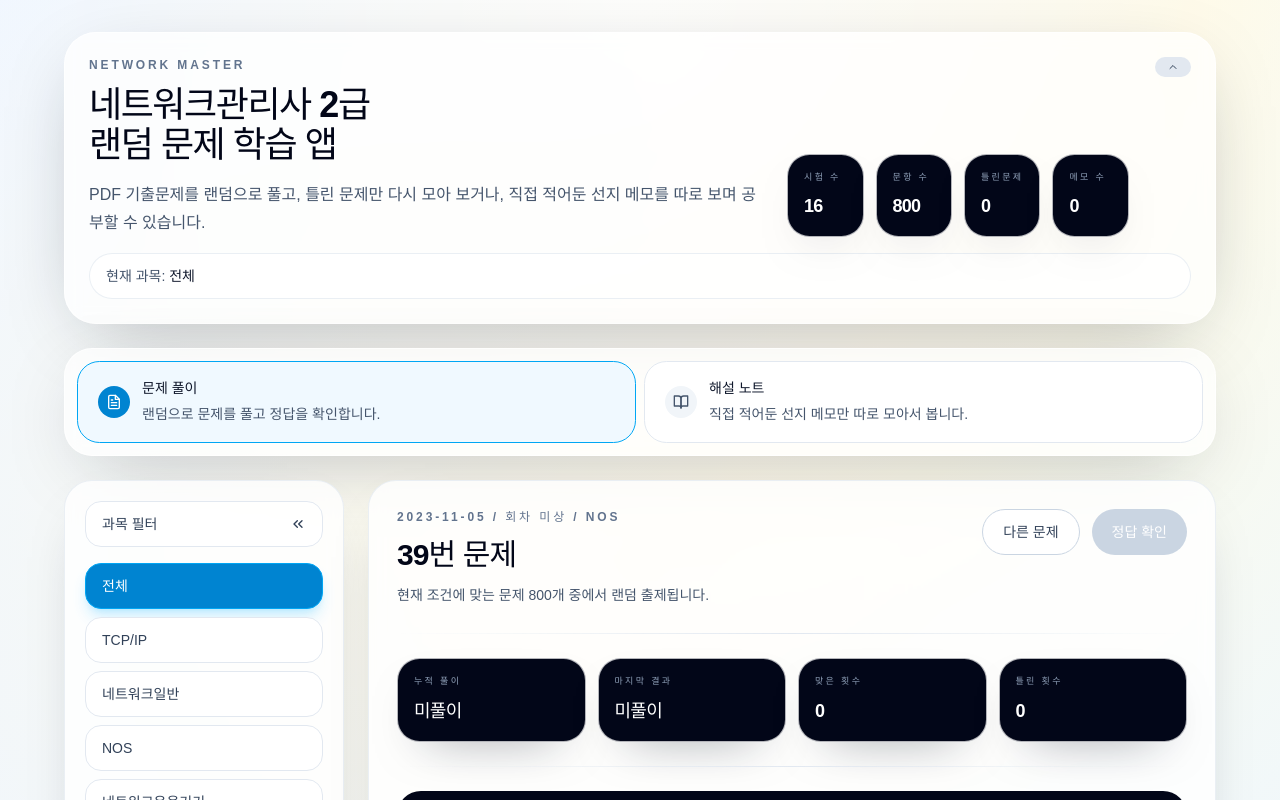
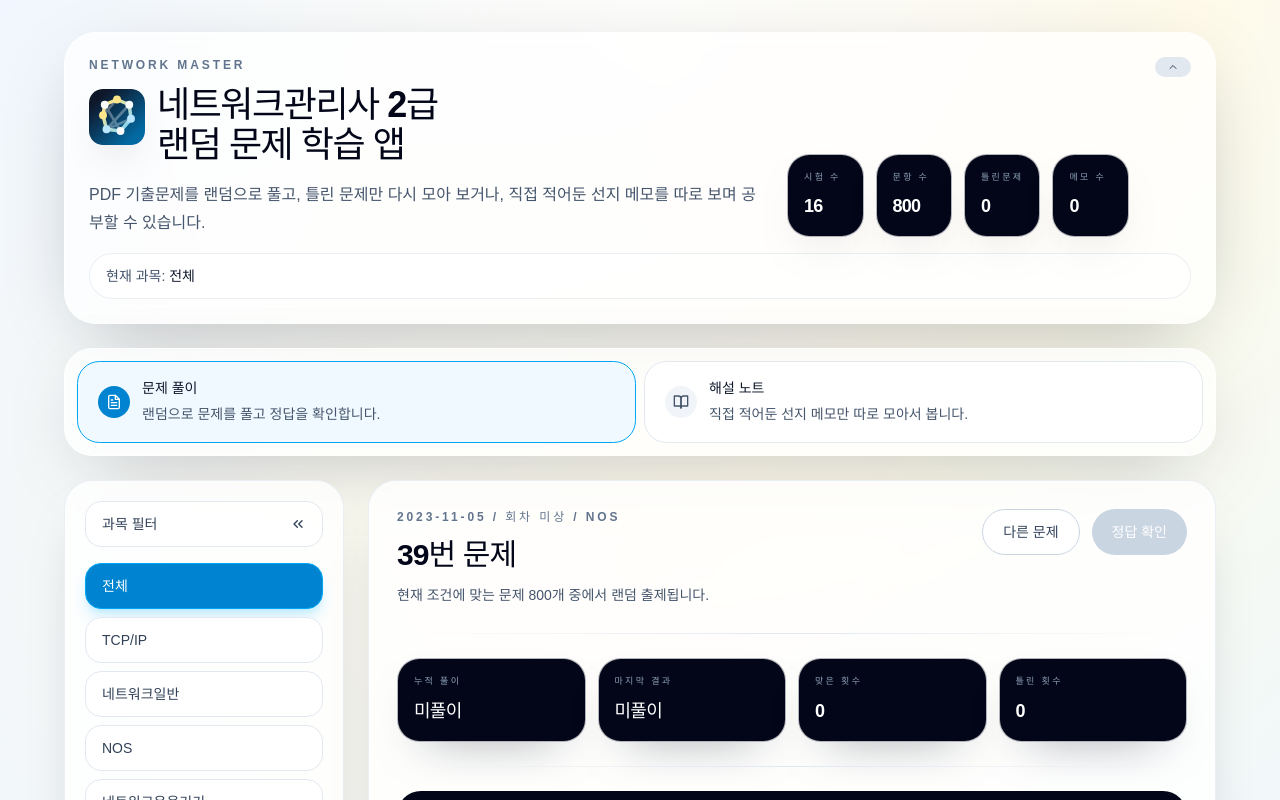
Before and after one commit to hahbr88/network_master, a React (Vite) app: page / in a window 1280 px wide. Shown: the top 800 px of the page. Built offline with nearby package versions, Linux system fonts and the light colour scheme.

Commit message:
uxui: 파비콘과 로고 추가

```diff
--- a/index.html
+++ b/index.html
@@ -3,6 +3,7 @@
   <head>
     <meta charset="UTF-8" />
     <meta name="viewport" content="width=device-width, initial-scale=1.0" />
+    <link rel="icon" type="image/svg+xml" href="/favicon.svg" />
     <title>네트워크관리사 2급 랜덤 문제</title>
   </head>
   <body>
--- a/src/app/components.tsx
+++ b/src/app/components.tsx
@@ -51,9 +51,12 @@ export function HeaderSection({
           <p className="text-xs font-semibold tracking-[0.24em] text-slate-500 uppercase">
             Network Master
           </p>
-          <h1 className="mt-2 text-xl font-black tracking-[-0.04em] text-slate-950 md:text-2xl">
+          <div className="mt-2 flex items-center gap-3">
+            <BrandLogo className="h-10 w-10 shrink-0 rounded-xl shadow-[0_16px_30px_-20px_rgba(15,23,42,0.8)]" />
+            <h1 className="text-xl font-black tracking-[-0.04em] text-slate-950 md:text-2xl">
               네트워크관리사 2급 랜덤 문제 앱
             </h1>
+          </div>
         </div>
         <ChevronIcon open={titleOpen} />
       </button>
@@ -67,15 +70,22 @@ export function HeaderSection({
           <p className="text-xs font-semibold tracking-[0.24em] text-slate-500 uppercase">
             Network Master
           </p>
-          <h1 className="mt-3 text-2xl font-black tracking-[-0.04em] text-slate-950 md:text-4xl">
+          <div className="mt-3 flex items-start gap-3 md:gap-4">
+            <div>
+              <div className='flex gap-3'>
+                <BrandLogo className="mt-1 h-11 w-11 shrink-0 rounded-xl shadow-[0_18px_38px_-22px_rgba(15,23,42,0.8)] md:h-14 md:w-14" />
+                <h1 className="text-2xl font-black tracking-[-0.04em] text-slate-950 md:text-4xl">
                   네트워크관리사 2급
                   <br />
                   랜덤 문제 학습 앱
                 </h1>
+              </div>
               <p className="mt-4 max-w-2xl text-sm leading-7 text-slate-600 md:text-base">
                 PDF 기출문제를 랜덤으로 풀고, 틀린 문제만 다시 모아 보거나, 직접
                 적어둔 선지 메모를 따로 보며 공부할 수 있습니다.
               </p>
+            </div>
+          </div>
         </div>
 
         <div className="grid grid-cols-2 gap-3 md:grid-cols-4">
@@ -100,6 +110,65 @@ export function HeaderSection({
         <span className="font-semibold text-slate-900">{currentSubject}</span>
       </div>
     </section>
+  )
+}
+
+function BrandLogo({ className }: { className?: string }) {
+  return (
+    <svg
+      viewBox="0 0 64 64"
+      className={className}
+      role="img"
+      aria-label="Network Master logo"
+    >
+      <defs>
+        <linearGradient
+          id="brand-bg"
+          x1="12"
+          y1="10"
+          x2="52"
+          y2="54"
+          gradientUnits="userSpaceOnUse"
+        >
+          <stop offset="0" stopColor="#0f172a" />
+          <stop offset="1" stopColor="#0369a1" />
+        </linearGradient>
+        <linearGradient
+          id="brand-line"
+          x1="18"
+          y1="18"
+          x2="46"
+          y2="46"
+          gradientUnits="userSpaceOnUse"
+        >
+          <stop offset="0" stopColor="#fde68a" />
+          <stop offset="1" stopColor="#7dd3fc" />
+        </linearGradient>
+      </defs>
+      <rect width="64" height="64" rx="16" fill="url(#brand-bg)" />
+      <path
+        d="M18 18 32 12 46 18 48 34 36 48 20 46 16 30Z"
+        fill="none"
+        stroke="url(#brand-line)"
+        strokeLinecap="round"
+        strokeLinejoin="round"
+        strokeWidth="4"
+      />
+      <path
+        d="M18 18 36 48M46 18 20 46M32 12 16 30M48 34 20 46"
+        fill="none"
+        stroke="rgba(255,255,255,0.32)"
+        strokeLinecap="round"
+        strokeWidth="3"
+      />
+      <circle cx="18" cy="18" r="4.5" fill="#f8fafc" />
+      <circle cx="32" cy="12" r="4.5" fill="#fde68a" />
+      <circle cx="46" cy="18" r="4.5" fill="#f8fafc" />
+      <circle cx="48" cy="34" r="4.5" fill="#bae6fd" />
+      <circle cx="36" cy="48" r="4.5" fill="#f8fafc" />
+      <circle cx="20" cy="46" r="4.5" fill="#bae6fd" />
+      <circle cx="16" cy="30" r="4.5" fill="#fde68a" />
+    </svg>
   )
 }
 
```
Also changed, not shown: public/favicon.svg (added). Lines whose indentation alone changed are shown as unchanged.
